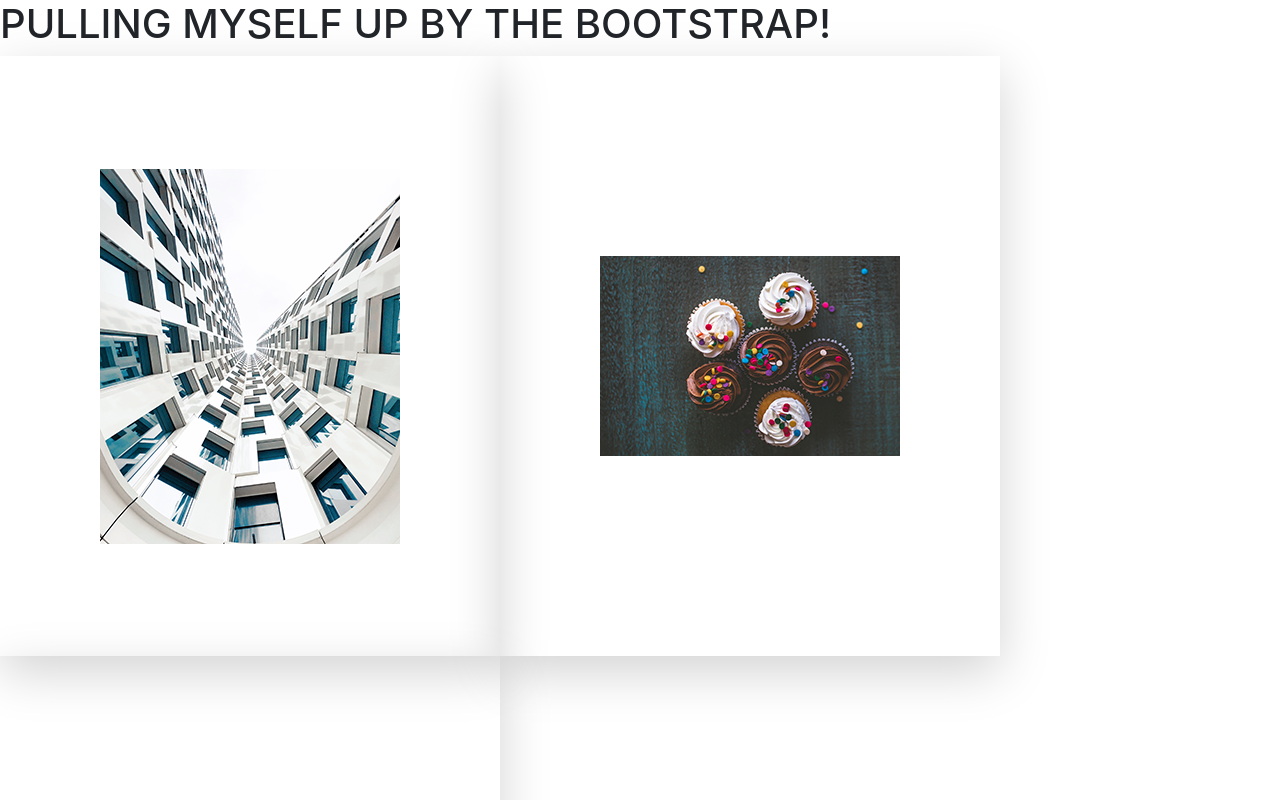
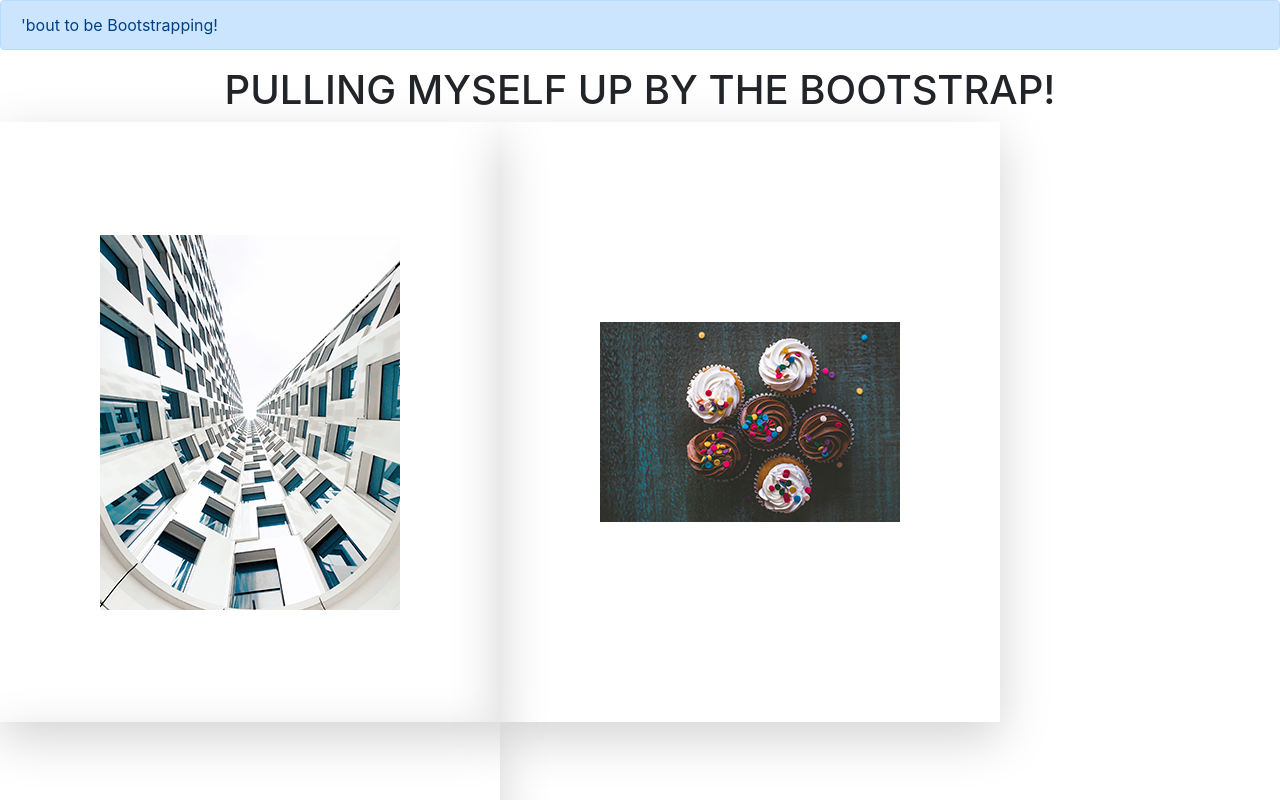
Before and after one commit to JovaughnE/m2-hw2-ewing-jovaughn, a plain HTML site: page index.html in a window 1280 px wide. Shown: the top 800 px of the page. Drawn offline with nearby package versions, Linux system fonts and the light colour scheme.

Commit message:
Added alert to page and screenshots

```diff
--- a/index.html
+++ b/index.html
@@ -15,7 +15,10 @@
     <title>m2-mw2-ewing-jovaughn</title>
   </head>
   <body>
-    <header><h1 class="text-uppercase">Pulling myself up by the Bootstrap!</h1>
+    <div class="alert alert-primary" role="alert">
+        'bout to be Bootstrapping!
+    </div>
+    <header class="text-center"><h1 class="text-uppercase">Pulling myself up by the Bootstrap!</h1>
     </header>
 
     <main class="container-fluid">
```
Also changed, not shown: screenshots/desktop.png (added), screenshots/ipad.png (added), screenshots/ipadpro.png (added), screenshots/iphone.png (added).
